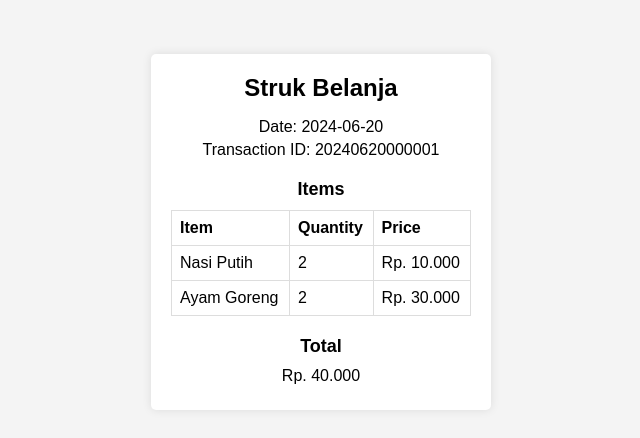
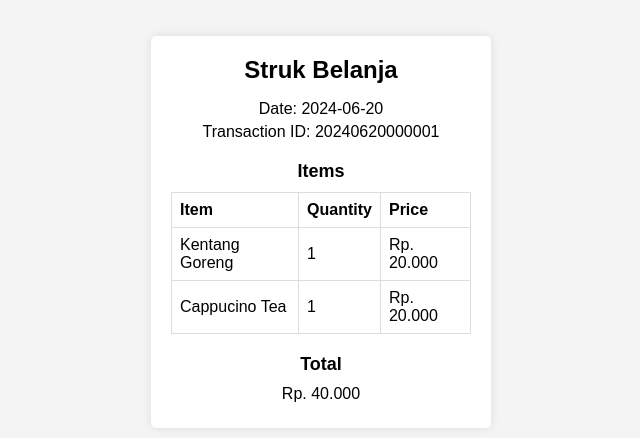
Before and after one commit to ridhobotutihe/vqris-receipt, a plain HTML site: page index.html in a window 1280 px wide. Shown: the part 168-606 px from the top of the page, without its empty margins (319-959 px from the left). Drawn offline with Linux system fonts and the light colour scheme.

Commit message:
Update index.html

```diff
--- a/index.html
+++ b/index.html
@@ -20,14 +20,14 @@
                 <th>Price</th>
             </tr>
             <tr>
-                <td>Nasi Putih</td>
-                <td>2</td>
-                <td>Rp. 10.000</td>
+                <td>Kentang Goreng</td>
+                <td>1</td>
+                <td>Rp. 20.000</td>
             </tr>
             <tr>
-                <td>Ayam Goreng</td>
-                <td>2</td>
-                <td>Rp. 30.000</td>
+                <td>Cappucino Tea</td>
+                <td>1</td>
+                <td>Rp. 20.000</td>
             </tr>
         </table>
 
```
